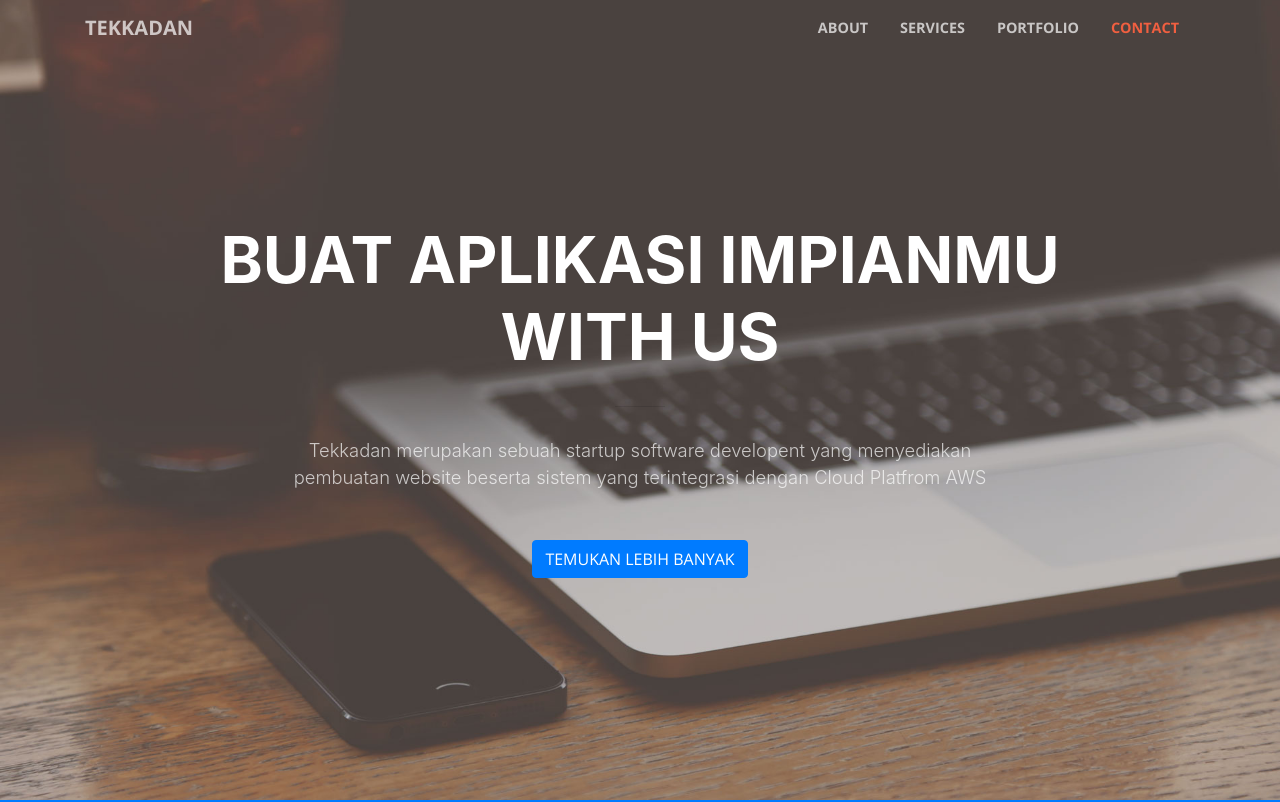
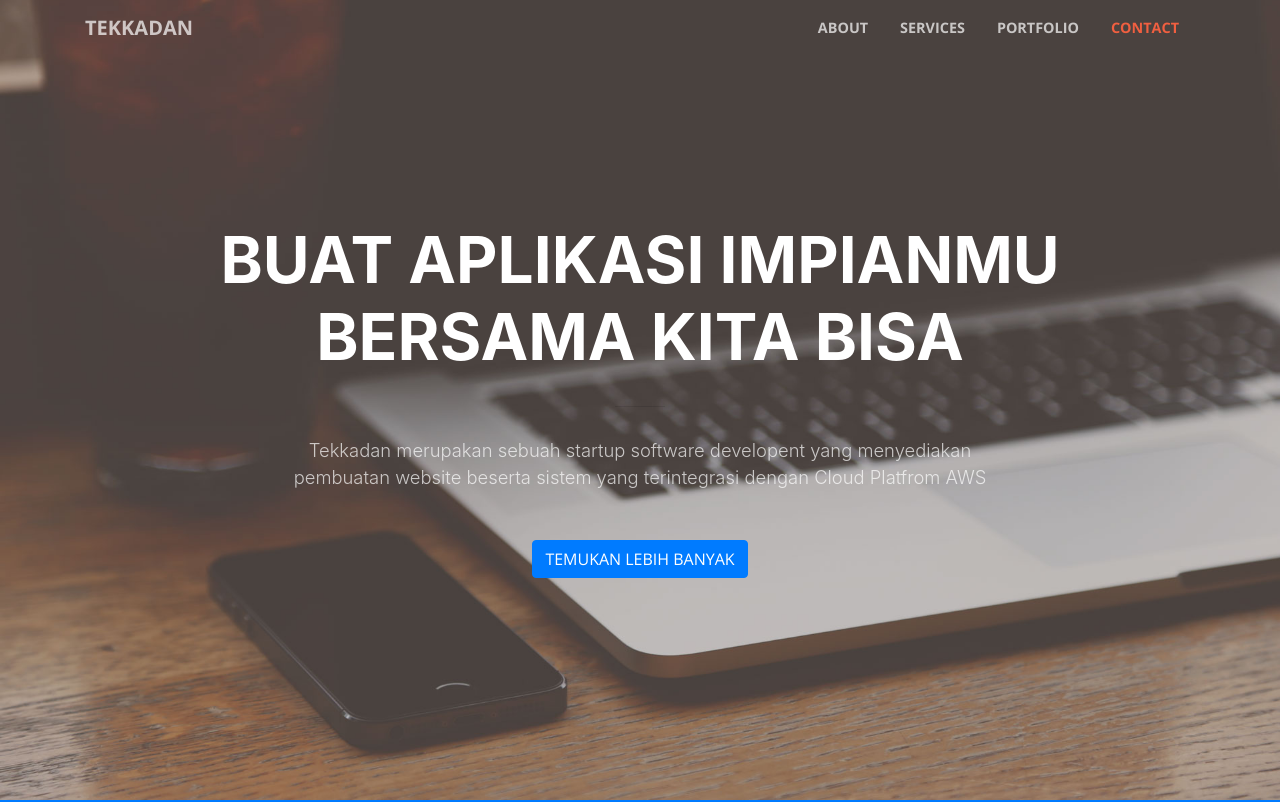
Before and after one commit to kaisarwijaya/landing, a website with bundled scripts: page index.html in a window 1280 px wide. Shown: the top 802 px of the page. Built offline with nearby package versions, Linux system fonts and the light colour scheme.

Commit message:
Update index.html

```diff
--- a/index.html
+++ b/index.html
@@ -59,7 +59,7 @@
       <div class="row">
         <div class="col-lg-10 mx-auto">
           <h1 class="text-uppercase">
-            <strong>Buat Aplikasi Impianmu With Us</strong>
+            <strong>Buat Aplikasi Impianmu Bersama Kita Bisa </strong>
           </h1>
           <hr>
         </div>
```
